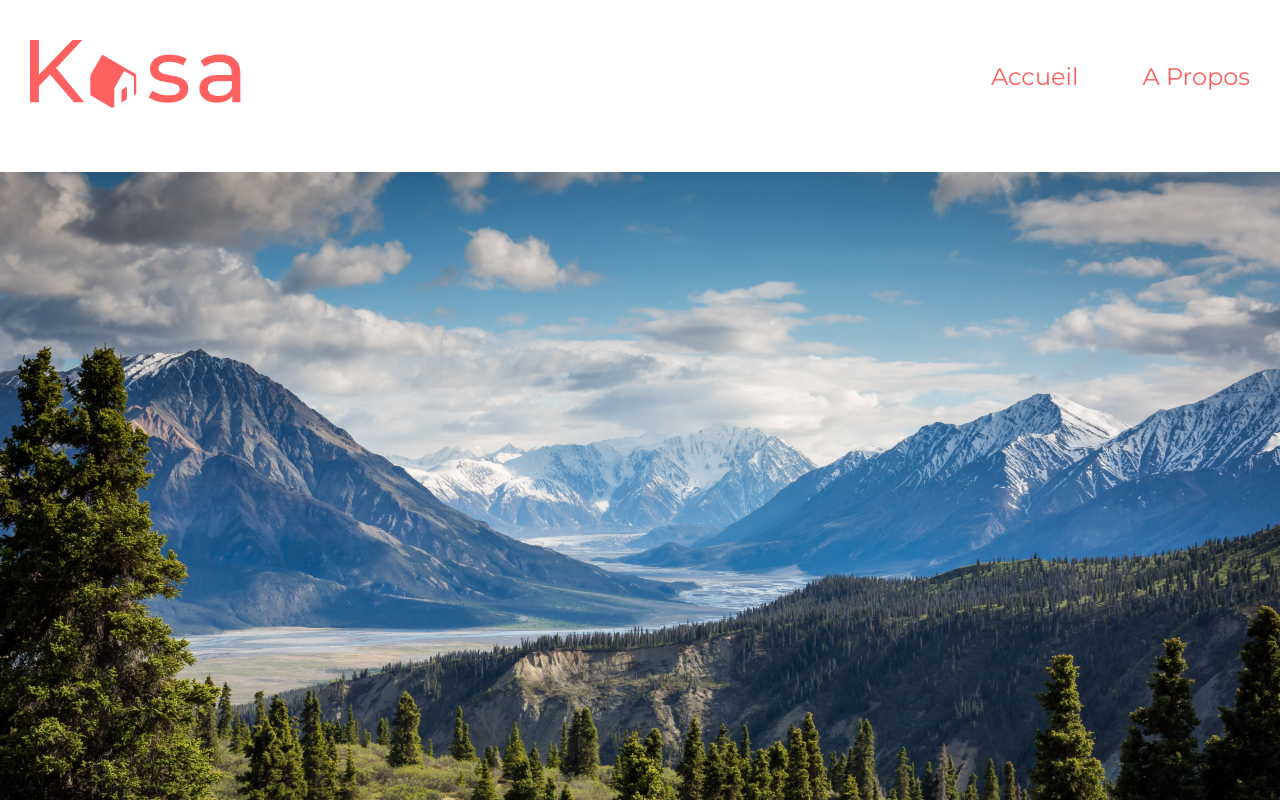
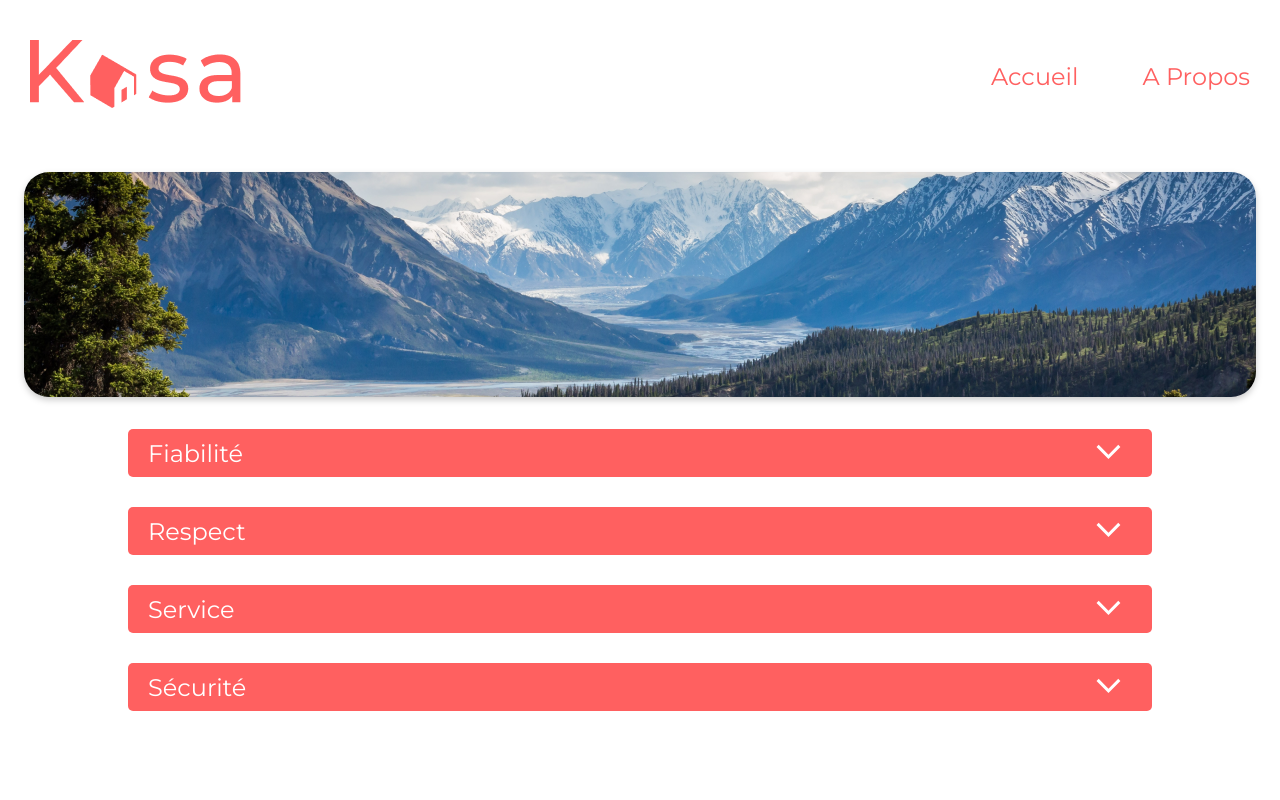
Before and after one commit to Benguiggs/P7-Kasa, a React (Create React App) app: page /about in a window 1280 px wide. Shown: the top 800 px of the page. Built offline with nearby package versions, Linux system fonts and the light colour scheme.

Commit message:
add style for banner into about page

```diff
--- a/src/components/Evaluation/Evaluation.jsx
+++ b/src/components/Evaluation/Evaluation.jsx
@@ -1,3 +1,6 @@
+import Vector from "../../assets/icons/Vector.png";
+
+
 export default function Evaluation(props) {
     const value = props.value;
     const evaluation = [1, 2, 3, 4, 5];
--- a/src/pages/About/About.jsx
+++ b/src/pages/About/About.jsx
@@ -1,6 +1,7 @@
 import Pulldown from "../../components/Pulldown/Pulldown";
 import Banner from "../../components/Banner/Banner";
 import image from "../../assets/images/aboutBackground.png";
+
 
 
 export default function About() {
--- a/src/pages/Apartment/ApartmentPage.jsx
+++ b/src/pages/Apartment/ApartmentPage.jsx
@@ -4,6 +4,7 @@ import Evaluation from "../../components/Evaluation/Evaluation";
 import Tags from "../../components/Tag/Tags";
 import { useParams } from "react-router-dom";
 import Error from "../Error/ErrorPage";
+
 
 
 
@@ -36,7 +37,7 @@ export default function flats(props) {
                                 alt="Profile picture"
                             ></img>
                         </div>
-                        <div className="flat__header__rating">
+                        <div className="flat__header__evaluation">
                             <Evaluation value={data.rating} />
                         </div>
                     </div>
--- a/src/sass/components/Banner.scss
+++ b/src/sass/components/Banner.scss
@@ -2,7 +2,8 @@
     height: 220px;
     border-radius: 10px;
 }
-}.banner_home {
+}
+.banner_home {
 @include flex-center;
 height: 225px;
 width: 100%;
@@ -16,15 +17,17 @@ filter: drop-shadow(0px 3px 3px rgba(0, 0, 0, 0.20));
         border-radius: 10px;
     }
 }
-&--about {
+&.about_background {
     @include media-query(small) {
         border-radius: 10px;
     }
-}    img {
+}
+ img {
     position: absolute;
     object-fit: cover;
     filter: brightness(75%);
-}    h2 {
+}
+   h2 {
     font-weight: 500;
     font-size: 3rem;
     color: white;
--- a/src/sass/pages/About.scss
+++ b/src/sass/pages/About.scss
@@ -3,12 +3,20 @@
     width: 100%;
     padding: 2rem 0 10rem 0;
     gap: 1.875rem;
+
     @include media-query(small) {
         padding-top: 1.25rem;
     }
 }
 
-.about_banner {
+.about_background {
+    @include flex-center;
+    height: 225px;
+    width: 100%;
+    border-radius: 25px;
+    overflow: hidden;
+    position: relative;
+    filter: drop-shadow(0px 3px 3px rgba(0, 0, 0, 0.20));
 
     @include media-query(small) {
         height: 220px;
```
